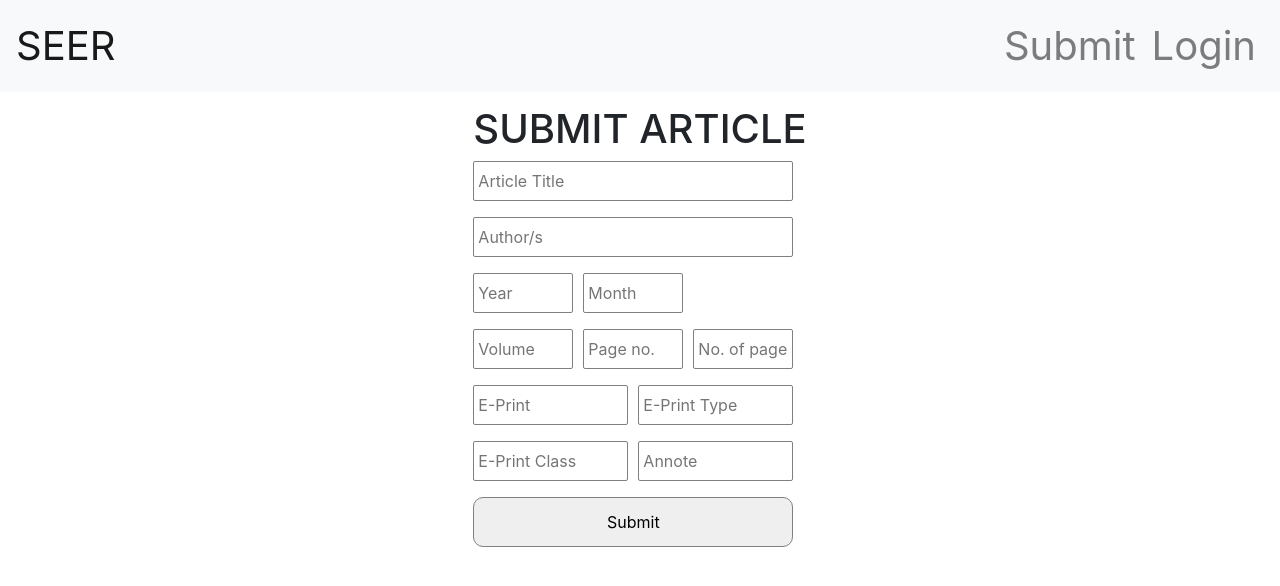
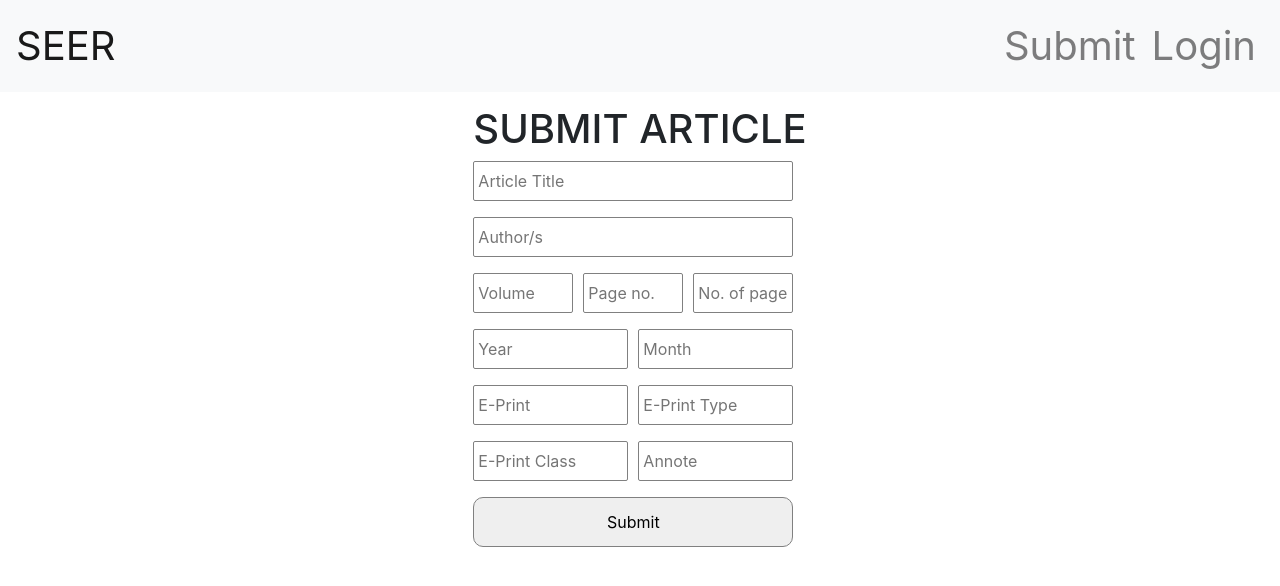
Before and after one commit to RobSnz/2020_SE_A1a, a React (Create React App) app: page /Submit in a window 1280 px wide. Shown: the top 586 px of the page. Built offline with nearby package versions, Linux system fonts and the light colour scheme.

Commit message:
Minor change

```diff
--- a/src/Article/Article.js
+++ b/src/Article/Article.js
@@ -63,20 +63,6 @@ class Article extends React.Component {
                                 <div>
                                     <ul>
                                         <input onKeyDown={ (e) => { if(e.key === 13) this.handleSubmit(e);}}
-                                            type='text' placeholder='Year' onChange={(e) => this.setState({ year: e.target.value })}
-                                            value={ this.state.year }
-                                            style={{ width: "100px", marginRight: "10px"}} className={ styles.articleBoxes }
-                                        />
-                                        <input onKeyDown={ (e) => { if(e.key === 13) this.handleSubmit(e);}}
-                                            type='text' placeholder='Month' onChange={(e) => this.setState({ month: e.target.value })}
-                                            value={ this.state.month }
-                                            style={{ width: "100px"}} className={ styles.articleBoxes }
-                                        />
-                                    </ul>
-                                </div>
-                                <div>
-                                    <ul>
-                                        <input onKeyDown={ (e) => { if(e.key === 13) this.handleSubmit(e);}}
                                             type='text' placeholder='Volume' onChange={(e) => this.setState({ volume: e.target.value })}
                                             value={ this.state.volume }
                                             style={{ width: "100px", marginRight: "10px"}} className={ styles.articleBoxes }
@@ -90,6 +76,20 @@ class Article extends React.Component {
                                             type='text' placeholder='No. of pages' onChange={(e) => this.setState({ numOfPages: e.target.value })}
                                             value={ this.state.numOfPages }
                                             style={{ width: "100px"}} className={ styles.articleBoxes }
+                                        />
+                                    </ul>
+                                </div>
+                                <div>
+                                    <ul>
+                                        <input onKeyDown={ (e) => { if(e.key === 13) this.handleSubmit(e);}}
+                                            type='text' placeholder='Year' onChange={(e) => this.setState({ year: e.target.value })}
+                                            value={ this.state.year }
+                                            style={{ width: "155px", marginRight: "10px"}} className={ styles.articleBoxes }
+                                        />
+                                        <input onKeyDown={ (e) => { if(e.key === 13) this.handleSubmit(e);}}
+                                            type='text' placeholder='Month' onChange={(e) => this.setState({ month: e.target.value })}
+                                            value={ this.state.month }
+                                            style={{ width: "155px"}} className={ styles.articleBoxes }
                                         />
                                     </ul>
                                 </div>
```
